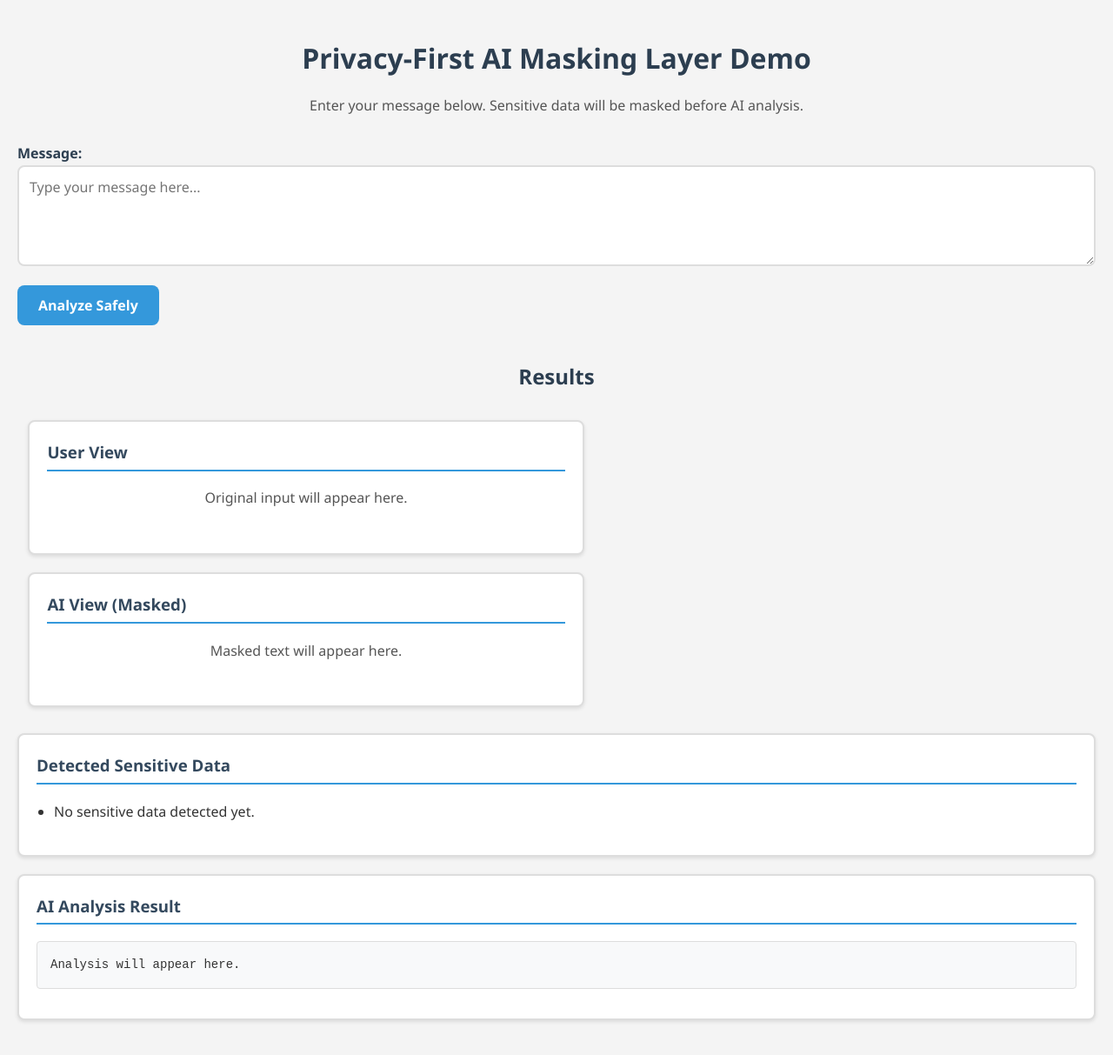
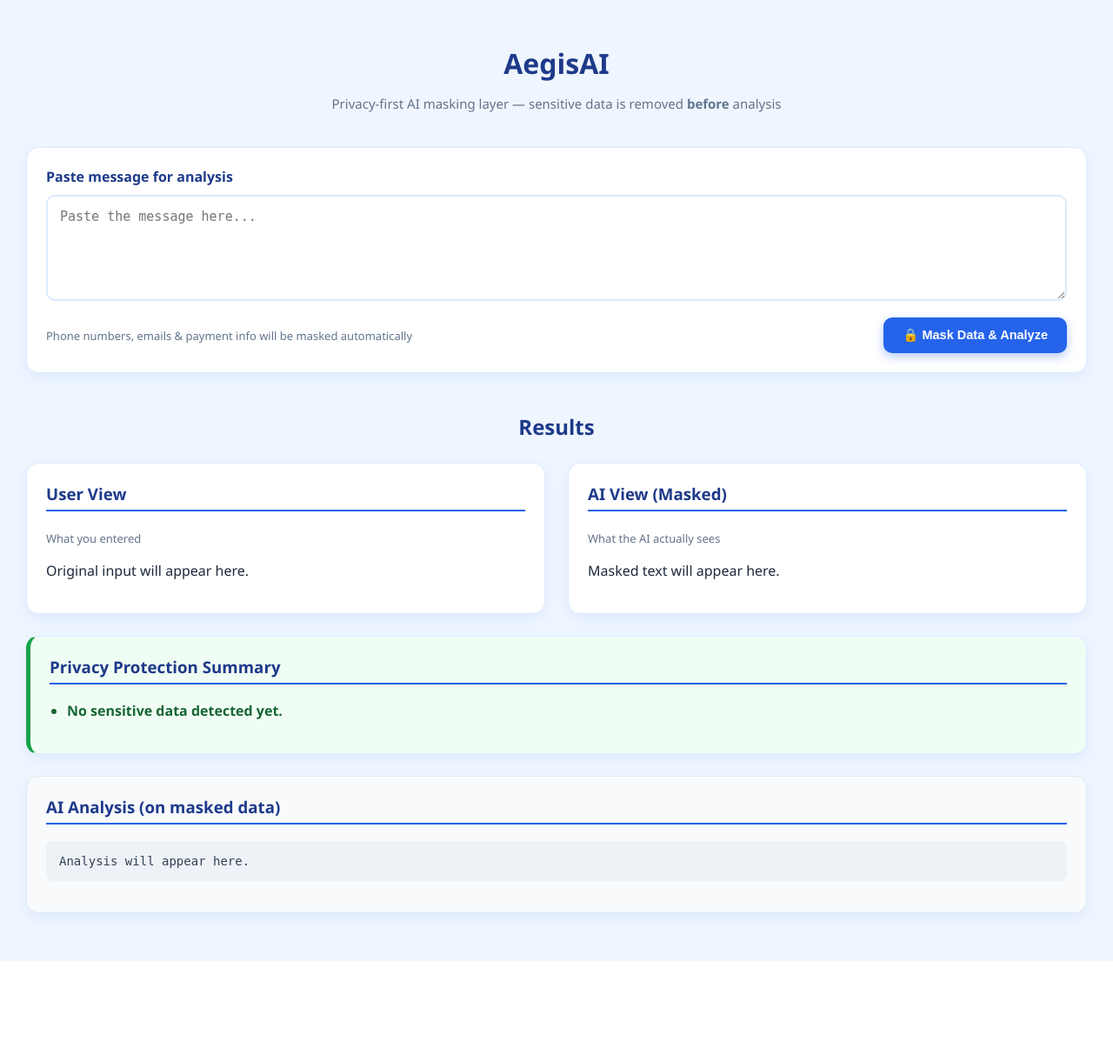
Before and after one commit to anishitharam018-ai/AegisAI_Privacy_First, a Flask app: page / in a window 1280 px wide. Shown: the whole page at 87% size. After the commit the page ends 1105 px from the top, so only its background shows below. Run offline with Flask 3, Linux system fonts and the light colour scheme.

Commit message:
Improve UI with privacy-focused blue theme and clearer masking flow

```diff
--- a/static/style.css
+++ b/static/style.css
@@ -1,114 +1,156 @@
+* {
+  box-sizing: border-box;
+}
+
+/* Page Base */
 body {
   font-family: "Segoe UI", Tahoma, Geneva, Verdana, sans-serif;
   margin: 0;
-  padding: 20px;
-  background-color: #f4f4f4;
-  color: #333;
-  line-height: 1.6;
+  padding: 30px;
+  background-color: #eff6ff; /* Soft blue wash */
+  color: #1e293b;
 }
 
-h1 {
+/* Header */
+.app-header {
   text-align: center;
-  color: #2c3e50;
-  margin-bottom: 10px;
+  margin-bottom: 40px;
 }
 
-p {
-  text-align: center;
-  color: #555;
-  margin-bottom: 30px;
+.app-header h1 {
+  margin-bottom: 6px;
+  color: #1e3a8a;
 }
 
-label {
-  font-weight: bold;
-  color: #2c3e50;
+.subtitle {
+  color: #64748b;
+  font-size: 15px;
+}
+
+/* Cards */
+.card {
+  background-color: #ffffff;
+  border-radius: 14px;
+  padding: 22px;
+  margin-bottom: 25px;
+  border: 1px solid #dbeafe;
+  box-shadow: 0 6px 16px rgba(37, 99, 235, 0.08);
+}
+
+/* Input Section */
+.input-card label {
+  font-weight: 600;
+  color: #1e3a8a;
 }
 
 textarea {
   width: 100%;
-  padding: 12px;
-  border: 2px solid #ddd;
-  border-radius: 8px;
-  font-family: inherit;
-  font-size: 16px;
+  padding: 14px;
+  border: 2px solid #dbeafe;
+  border-radius: 10px;
+  font-size: 15px;
+  margin-top: 10px;
   resize: vertical;
-  margin-bottom: 15px;
-  box-sizing: border-box;
+  background-color: #ffffff;
 }
 
+textarea:focus {
+  outline: none;
+  border-color: #2563eb;
+}
+
+/* Input Footer */
+.input-footer {
+  display: flex;
+  justify-content: space-between;
+  align-items: center;
+  margin-top: 14px;
+}
+
+.hint {
+  font-size: 13px;
+  color: #64748b;
+}
+
+/* Button */
 button {
-  padding: 12px 24px;
-  background-color: #3498db;
+  padding: 12px 22px;
+  background-color: #2563eb;
   color: white;
   border: none;
-  border-radius: 8px;
+  border-radius: 10px;
   cursor: pointer;
-  font-family: inherit;
-  font-size: 16px;
-  font-weight: bold;
-  transition: background-color 0.3s;
+  font-size: 14.5px;
+  font-weight: 600;
+  box-shadow: 0 4px 12px rgba(37, 99, 235, 0.35);
 }
 
 button:hover {
-  background-color: #2980b9;
+  background-color: #1d4ed8;
 }
 
-h2 {
+/* Section Titles */
+.section-title {
   text-align: center;
-  color: #2c3e50;
-  margin-top: 40px;
-  margin-bottom: 20px;
+  margin: 45px 0 25px;
+  color: #1e3a8a;
 }
 
-#user-view,
-#ai-view {
-  display: inline-block;
-  width: 48%;
-  vertical-align: top;
-  border: 2px solid #ddd;
-  padding: 20px;
-  margin: 10px 1%;
-  background-color: #fff;
-  border-radius: 8px;
-  box-shadow: 0 2px 4px rgba(0, 0, 0, 0.1);
+/* Grid */
+.grid-2 {
+  display: grid;
+  grid-template-columns: 1fr 1fr;
+  gap: 26px;
 }
 
+/* Headings */
 h3 {
-  color: #34495e;
   margin-top: 0;
-  border-bottom: 2px solid #3498db;
-  padding-bottom: 5px;
+  border-bottom: 2px solid #2563eb;
+  padding-bottom: 6px;
+  color: #1e3a8a;
 }
 
-.masked {
-  background-color: #fff3cd;
-  padding: 2px 4px;
-  border-radius: 4px;
-  font-weight: bold;
-  color: #856404;
+.muted {
+  color: #64748b;
+  font-size: 13px;
 }
 
-#detected-items,
-#analysis-result {
-  border: 2px solid #ddd;
-  padding: 20px;
-  margin: 20px 0;
-  background-color: #fff;
-  border-radius: 8px;
-  box-shadow: 0 2px 4px rgba(0, 0, 0, 0.1);
+/* Masked data */
+.masked {
+  background-color: #fee2e2;
+  padding: 2px 6px;
+  border-radius: 5px;
+  font-weight: 600;
+  color: #991b1b;
 }
 
-ul {
-  list-style-type: disc;
+/* Privacy Summary */
+#detected-items {
+  background-color: #f0fdf4;
+  border-left: 5px solid #16a34a;
+}
+
+#detected-items ul {
   padding-left: 20px;
 }
 
+.safe {
+  color: #166534;
+  font-weight: 600;
+}
+
+/* AI Result */
+.muted-card {
+  background-color: #f8fafc;
+  border: 1px solid #e2e8f0;
+}
+
 pre {
-  background-color: #f8f9fa;
+  background-color: #eef2f6;
   padding: 15px;
-  border: 1px solid #ddd;
-  border-radius: 4px;
+  border-radius: 8px;
+  font-size: 14px;
   overflow-x: auto;
-  font-family: "Courier New", monospace;
-  font-size: 14px;
+  color: #334155;
 }
--- a/templates/index.html
+++ b/templates/index.html
@@ -3,51 +3,67 @@
   <head>
     <meta charset="UTF-8" />
     <meta name="viewport" content="width=device-width, initial-scale=1.0" />
-    <title>Privacy-First AI Masking Demo</title>
+    <title>AegisAI – Privacy-First AI Masking</title>
     <link rel="stylesheet" href="static/style.css" />
   </head>
+
   <body>
-    <h1>Privacy-First AI Masking Layer Demo</h1>
-    <p>
-      Enter your message below. Sensitive data will be masked before AI
-      analysis.
+    <!-- Header -->
+    <header class="app-header">
+      <h1>AegisAI</h1>
+      <p class="subtitle">
+        Privacy-first AI masking layer — sensitive data is removed <strong>before</strong> analysis
       </p>
+    </header>
 
-    <div>
-      <label for="user-input">Message:</label><br />
+    <!-- Input Section -->
+    <section class="card input-card">
+      <label for="user-input">Paste message for analysis</label>
       <textarea
         id="user-input"
-        rows="4"
-        cols="50"
-        placeholder="Type your message here..."
-      ></textarea
-      ><br />
-      <button id="analyze-btn">Analyze Safely</button>
+        rows="5"
+        placeholder="Paste the message here..."
+      ></textarea>
+
+      <div class="input-footer">
+        <span class="hint">
+          Phone numbers, emails & payment info will be masked automatically
+        </span>
+        <button id="analyze-btn">🔒 Mask Data & Analyze</button>
       </div>
+    </section>
 
-    <h2>Results</h2>
+    <!-- Results -->
+    <h2 class="section-title">Results</h2>
 
-    <div id="user-view">
+    <!-- Side-by-side views -->
+    <section class="grid-2">
+      <div id="user-view" class="card">
         <h3>User View</h3>
+        <small class="muted">What you entered</small>
         <p id="original-text">Original input will appear here.</p>
       </div>
 
-    <div id="ai-view">
+      <div id="ai-view" class="card">
         <h3>AI View (Masked)</h3>
+        <small class="muted">What the AI actually sees</small>
         <p id="masked-text">Masked text will appear here.</p>
       </div>
+    </section>
 
-    <div id="detected-items">
-      <h3>Detected Sensitive Data</h3>
+    <!-- Privacy Summary -->
+    <section id="detected-items" class="card">
+      <h3>Privacy Protection Summary</h3>
       <ul id="sensitive-list">
-        <li>No sensitive data detected yet.</li>
+        <li class="safe">No sensitive data detected yet.</li>
       </ul>
-    </div>
+    </section>
 
-    <div id="analysis-result">
-      <h3>AI Analysis Result</h3>
+    <!-- AI Result -->
+    <section id="analysis-result" class="card muted-card">
+      <h3>AI Analysis (on masked data)</h3>
       <pre id="analysis-json">Analysis will appear here.</pre>
-    </div>
+    </section>
 
     <script src="static/script.js"></script>
   </body>
```
Lines whose indentation alone changed are shown as unchanged.
